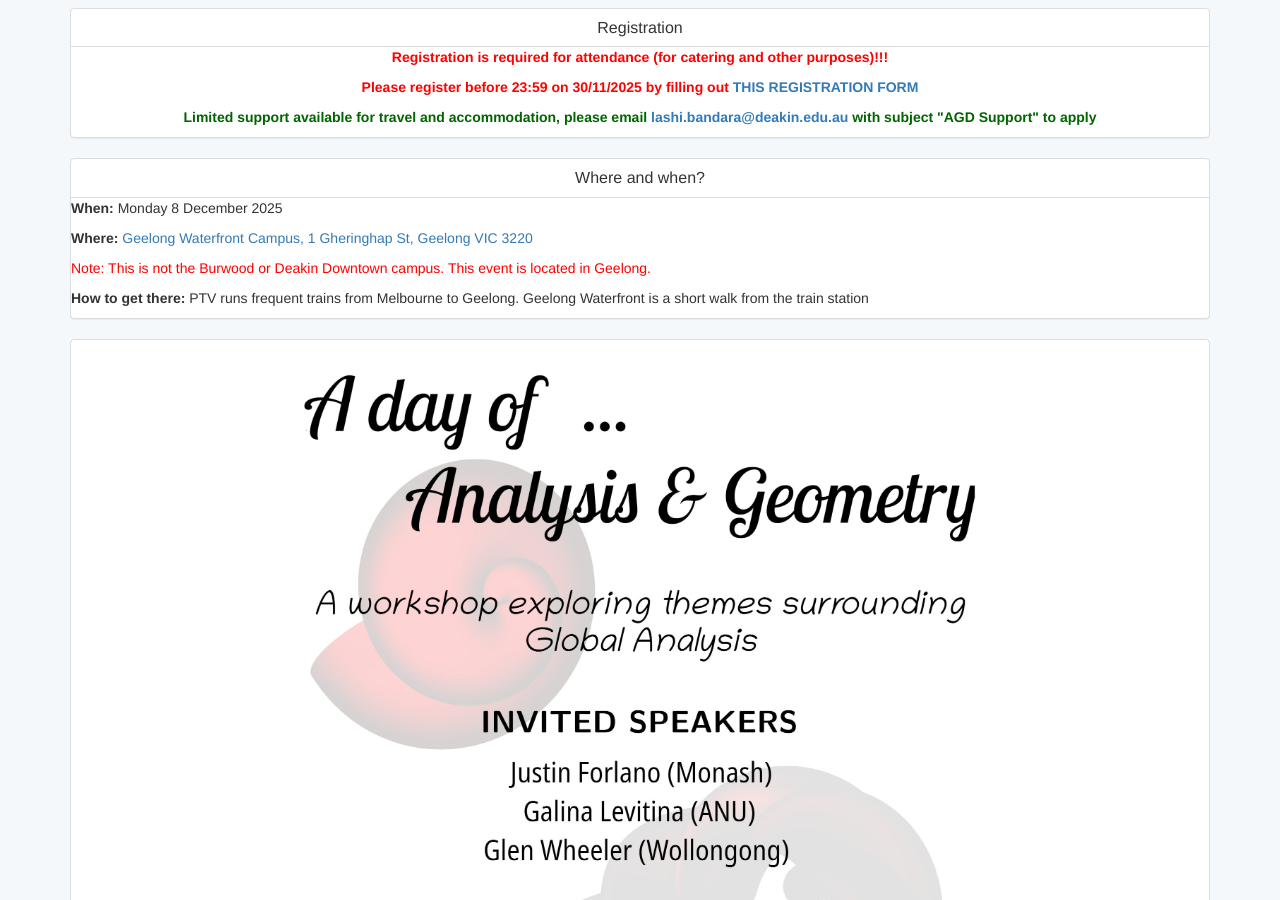
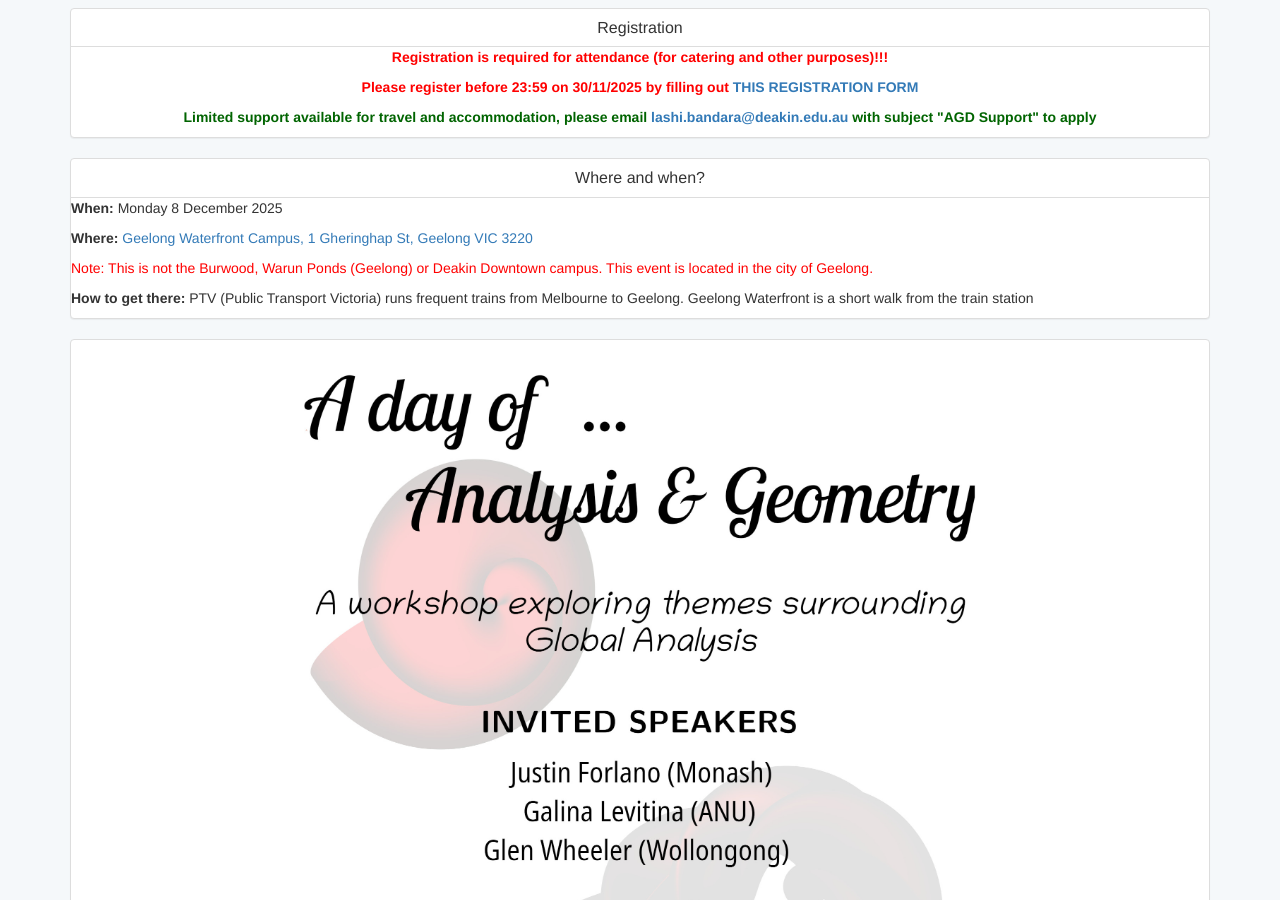
Before and after one commit to lashi-bandara/lashi-bandara.github.io, a Jekyll site: the page built from toc/outreach/events/analysisandgeometrydeakin.html, in a window 1280 px wide and 900 px high, scrolled down 608 px. Built offline with Jekyll 4.4.1, drawn with Linux system fonts in a browser that asks for light colours.

Commit message:
Made a few slight changes

```diff
--- a/toc/outreach/events/analysisandgeometrydeakin.html
+++ b/toc/outreach/events/analysisandgeometrydeakin.html
@@ -31,10 +31,10 @@ description: "Lashi Bandara - Events: A day of ... Analysis &amp; Geometry"
 <p></p>
 <p> <b> Where: </b> <a target="_blank" rel="noopener" href="https://maps.app.goo.gl/nAu5aJm9fsQB12Y79">Geelong Waterfront Campus, 1 Gheringhap St, Geelong VIC 3220 </a> </p>
 
-<p style="color:red"> Note: This is not the Burwood or Deakin Downtown campus. This event is located in Geelong. </p>
+<p style="color:red"> Note: This is not the Burwood, Warun Ponds (Geelong) or Deakin Downtown campus. This event is located in the city of Geelong. </p>
 
 <p></p>
-<p> <b> How to get there: </b> PTV runs frequent trains from Melbourne to Geelong. Geelong Waterfront is a short walk from the train station </p>
+<p> <b> How to get there: </b> PTV (Public Transport Victoria) runs frequent trains from Melbourne to Geelong. Geelong Waterfront is a short walk from the train station </p>
 
 </div>
 
```
